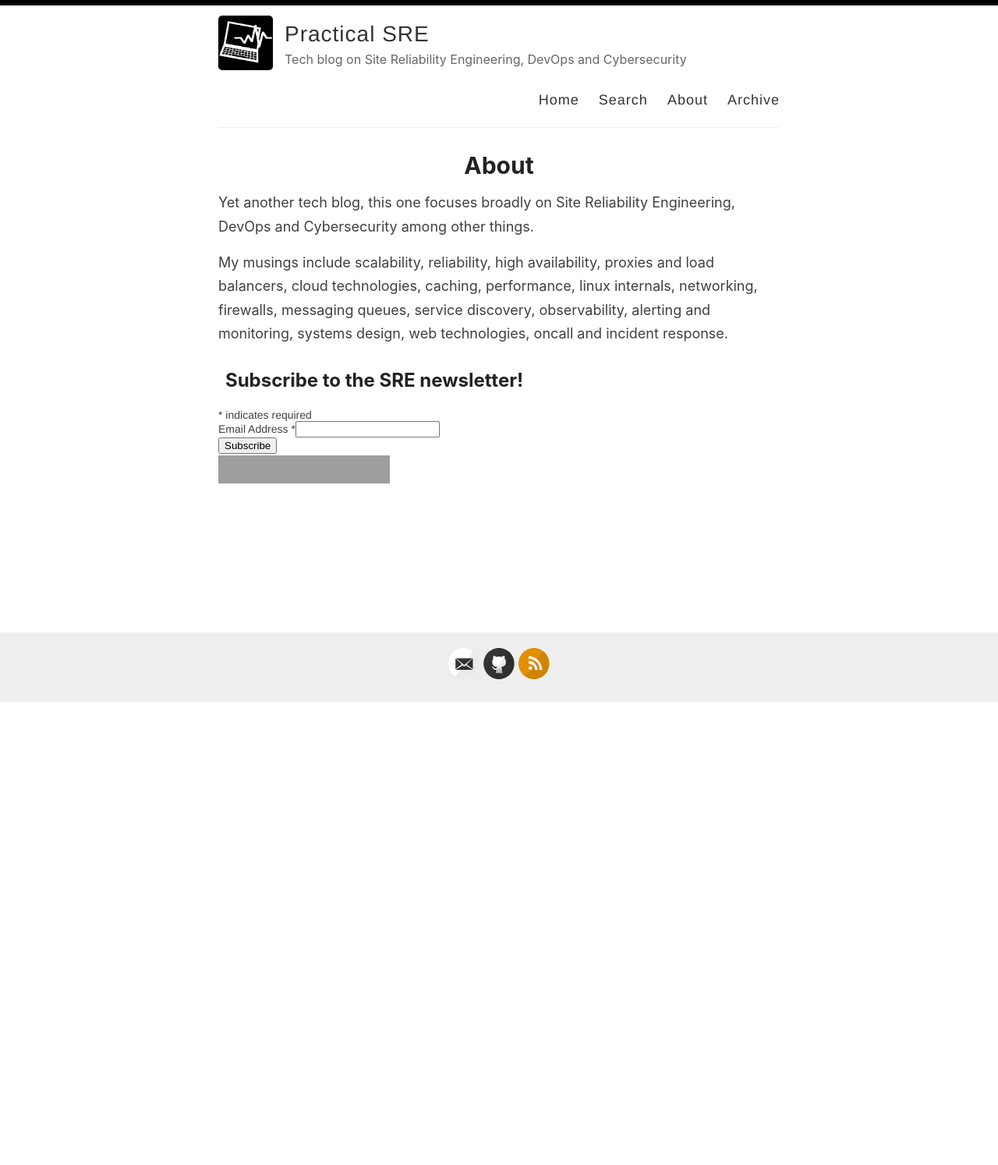
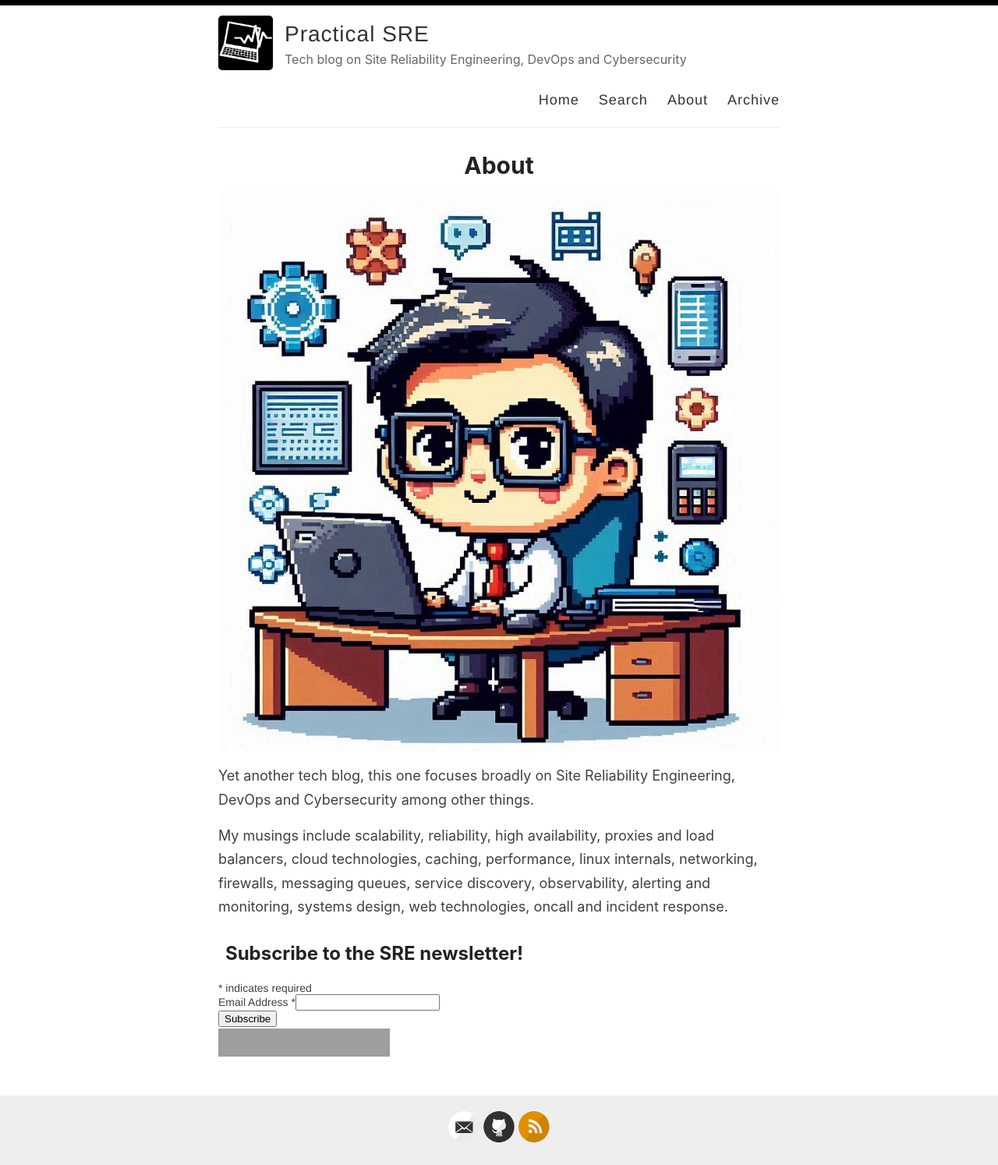
Before and after one commit to tgangte/tgangte.github.io, a Jekyll site: the page built from _pages/about.md, in a window 1280 px wide. Shown: the whole page at 78% size. Built offline with Jekyll 4.4.1, drawn with Linux system fonts in a browser that asks for light colours; comment, search, counter and statistics services are not loaded; before the commit the page ends 901 px from its top, so only the background shows below that; grey boxes are pictures that could not be loaded.

Commit message:
Update about.md

```diff
--- a/_pages/about.md
+++ b/_pages/about.md
@@ -3,6 +3,7 @@ layout: page
 title: About
 permalink: /about/
 ---
+![](/images/pixel-caricature-small.jpg)
 
 Yet another tech blog, this one focuses broadly on Site Reliability Engineering, DevOps and Cybersecurity among other things.
 
```
